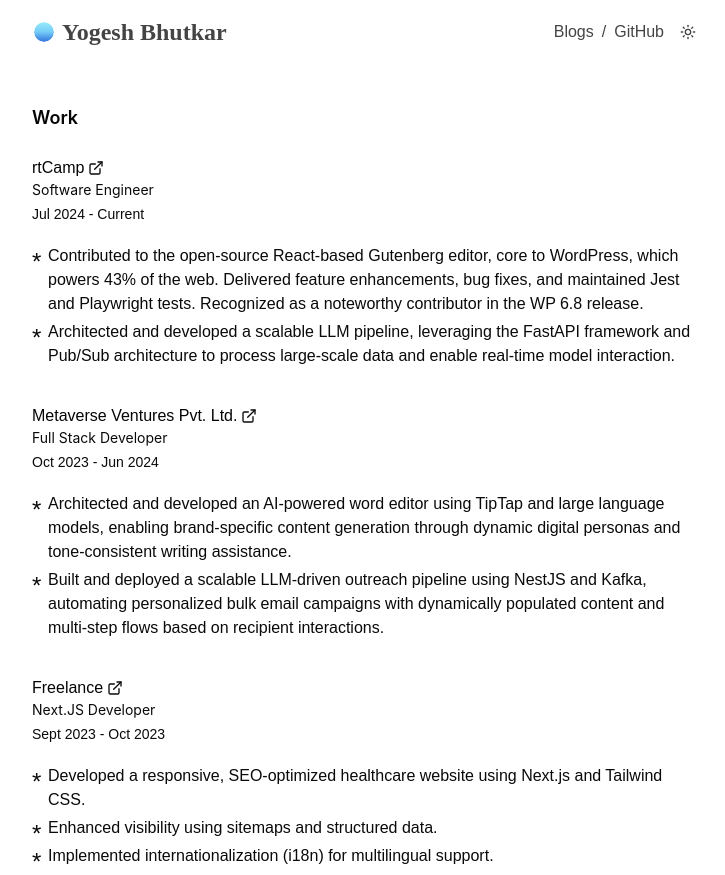
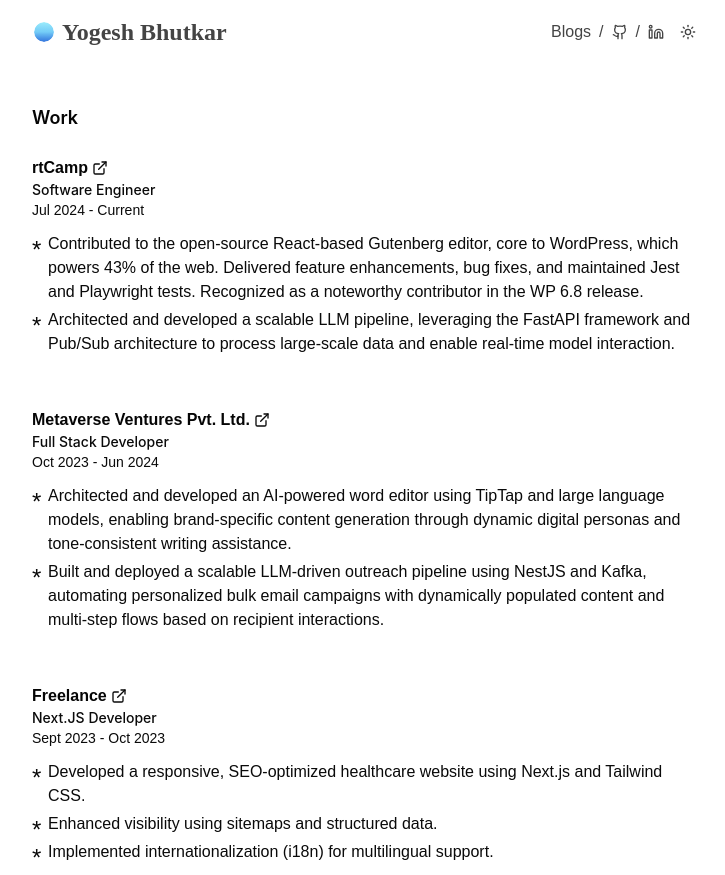
Before and after one commit to yogeshbhutkar/astro-blog, an Astro site: page /work in a window 1280 px wide. Shown: the top 875 px of the page, without its empty margins (272-997 px from the left). Built offline with nearby package versions, Linux system fonts and the light colour scheme; Astro itself is replaced by a stand-in of ours; a web font is replaced by a local one.

Commit message:
feat: add github and linkedin socials

```diff
--- a/src/components/Header.astro
+++ b/src/components/Header.astro
@@ -2,12 +2,15 @@
 import Logo from "@/icons/logo.astro";
 import ThemeToggle from "./ThemeToggle.astro";
 import SkipToContent from "./SkipToContent.astro";
+import { SOCIALS } from "@/lib/data.ts";
+import Github from "@/icons/github.astro";
+import LinkedIn from "@/icons/linked-in.astro";
 
 const isBlogPage = Astro.url.pathname.startsWith("/blog/");
 ---
 
 <header
-	class="bg-background/20 text-foreground/75 text-md sticky top-0 z-40 mb-10 w-full backdrop-blur-sm backdrop-filter"
+	class="bg-background/20 text-foreground/75 text-md sticky top-0 z-40 mb-10 w-full backdrop-blur-sm backdrop-filter max-sm:mb-4"
 >
 	{isBlogPage && <SkipToContent slot="skip-to-content" />}
 	<nav
@@ -15,15 +18,29 @@
 	>
 		<a href="/" class="flex items-center space-x-1.5">
 			<Logo class="h-6 w-6 rounded-full p-0.5" />
-			<span class="font-cursive text-2xl font-extrabold"
+			<span
+				class="font-cursive text-2xl font-extrabold max-sm:text-xl"
 				>Yogesh{" "}Bhutkar</span
 			>
 		</a>
 		<div class="flex items-center gap-x-2">
-			<a href="/blog">Blogs</a>
+			<a
+				href="/blog"
+				class="decoration-blue-400 decoration-wavy decoration-2 underline-offset-4 hover:underline dark:decoration-blue-300"
+			>
+				Blogs
+			</a>
 			<span class="pointer-events-none select-none">/</span>
-			<a href="https://github.com/yogeshbhutkar" target="_blank">
-				GitHub
+			<a href={SOCIALS.github} target="_blank" aria-label="GitHub">
+				<Github height={16} width={16} />
+			</a>
+			<span class="pointer-events-none select-none">/</span>
+			<a
+				href={SOCIALS.linked_in}
+				target="_blank"
+				aria-label="LinkedIn"
+			>
+				<LinkedIn height={16} width={16} />
 			</a>
 			<ThemeToggle />
 		</div>
--- a/src/components/Post.astro
+++ b/src/components/Post.astro
@@ -19,7 +19,7 @@
 			class="text-muted inline-block text-pretty"
 		>
 			<h2
-				class="decoration-blue-400 decoration-wavy decoration-2 underline-offset-2 group-hover/article:underline max-sm:text-sm dark:decoration-blue-300"
+				class="decoration-blue-400 decoration-wavy decoration-2 underline-offset-2 group-hover/article:underline dark:decoration-blue-300"
 				set:html={title}
 			/>
 		</a>
--- a/src/components/home/About.astro
+++ b/src/components/home/About.astro
@@ -1,10 +1,10 @@
 <section class="flex flex-col gap-2">
 	<h1 class="font-semibold">Yogesh Bhutkar | Software Engineer</h1>
-	<div class="text-muted flex flex-col gap-4">
+	<div class="text-muted flex flex-col gap-4 text-justify">
 		<p>
 			I'm a
-			<em
-				>Software Engineer, UI/UX designer, minimalist, problem
+			<em>
+				Software Engineer, UI/UX designer, minimalist, problem
 				solver, eternal learner, and open-source enthusiast.
 			</em>
 		</p>
--- a/src/components/home/Work.astro
+++ b/src/components/home/Work.astro
@@ -34,24 +34,24 @@
 				<h1 class="max-sm:text-md mb-6 text-left text-lg font-semibold">
 					Work
 				</h1>
-				<div class="text-muted flex flex-col gap-8">
+				<div class="text-muted flex flex-col gap-12">
 					{WORK_EXPERIENCE.map((work) => (
-						<div class="flex flex-col gap-4">
+						<div class="flex flex-col gap-3">
 							<div>
 								<div class="flex items-center gap-1">
 									<a
 										href={work.url}
-										class="text-foreground decoration-blue-400 decoration-2 underline-offset-3 hover:underline max-sm:underline dark:decoration-blue-300"
+										class="text-foreground font-semibold decoration-blue-400 decoration-wavy decoration-2 underline-offset-2 hover:underline max-sm:underline dark:decoration-blue-300"
 										target="_blank"
 									>
 										{work.company}
 									</a>
 									<ExternalLink height={16} width={16} />
 								</div>
-								<h2 class="mb-1 text-sm">
+								<h2 class="text-sm font-medium">
 									{work.position}
 								</h2>
-								<p class="mb-1 text-sm">
+								<p class="text-sm">
 									{work.startDate} - {work.endDate}
 								</p>
 							</div>
--- /dev/null
+++ b/src/icons/github.astro
@@ -0,0 +1,25 @@
+---
+interface Props {
+	class?: string;
+	width?: number;
+	height?: number;
+}
+
+const { class: className = "", width = 24, height = 24 } = Astro.props;
+---
+
+<svg
+	xmlns="http://www.w3.org/2000/svg"
+	width={width}
+	height={height}
+	viewBox="0 0 24 24"
+	fill="none"
+	stroke="currentColor"
+	stroke-width="2"
+	stroke-linecap="round"
+	stroke-linejoin="round"
+	class={className}
+	><path
+		d="M15 22v-4a4.8 4.8 0 0 0-1-3.5c3 0 6-2 6-5.5.08-1.25-.27-2.48-1-3.5.28-1.15.28-2.35 0-3.5 0 0-1 0-3 1.5-2.64-.5-5.36-.5-8 0C6 2 5 2 5 2c-.3 1.15-.3 2.35 0 3.5A5.403 5.403 0 0 0 4 9c0 3.5 3 5.5 6 5.5-.39.49-.68 1.05-.85 1.65-.17.6-.22 1.23-.15 1.85v4"
+	></path><path d="M9 18c-4.51 2-5-2-7-2"></path></svg
+>
--- /dev/null
+++ b/src/icons/linked-in.astro
@@ -0,0 +1,28 @@
+---
+interface Props {
+	class?: string;
+	width?: number;
+	height?: number;
+}
+
+const { class: className = "", width = 24, height = 24 } = Astro.props;
+---
+
+<svg
+	xmlns="http://www.w3.org/2000/svg"
+	width={width}
+	height={height}
+	viewBox="0 0 24 24"
+	fill="none"
+	stroke="currentColor"
+	stroke-width="2"
+	stroke-linecap="round"
+	stroke-linejoin="round"
+	class={className}
+	><path
+		d="M16 8a6 6 0 0 1 6 6v7h-4v-7a2 2 0 0 0-2-2 2 2 0 0 0-2 2v7h-4v-7a6 6 0 0 1 6-6z"
+	></path><rect width="4" height="12" x="2" y="9"></rect><circle
+		cx="4"
+		cy="4"
+		r="2"></circle></svg
+>
--- a/src/lib/data.ts
+++ b/src/lib/data.ts
@@ -82,3 +82,8 @@
 		repo: "https://github.com/yogeshbhutkar/node-reverse-proxy",
 	},
 ];
+
+export const SOCIALS = {
+	github: "https://github.com/yogeshbhutkar",
+	linked_in: "https://linkedin.com/in/yogeshbhutkar/",
+};
--- a/src/pages/index.astro
+++ b/src/pages/index.astro
@@ -8,7 +8,7 @@
 
 <Layout title="Home | Yogesh Bhutkar">
 	<main
-		class="mx-auto my-5 flex flex-col gap-7 max-sm:px-6 sm:max-w-sm md:max-w-xl lg:max-w-2xl"
+		class="mx-auto my-5 flex flex-col gap-16 max-sm:px-6 sm:max-w-sm md:max-w-xl lg:max-w-2xl"
 	>
 		<About />
 		<Work />
```
